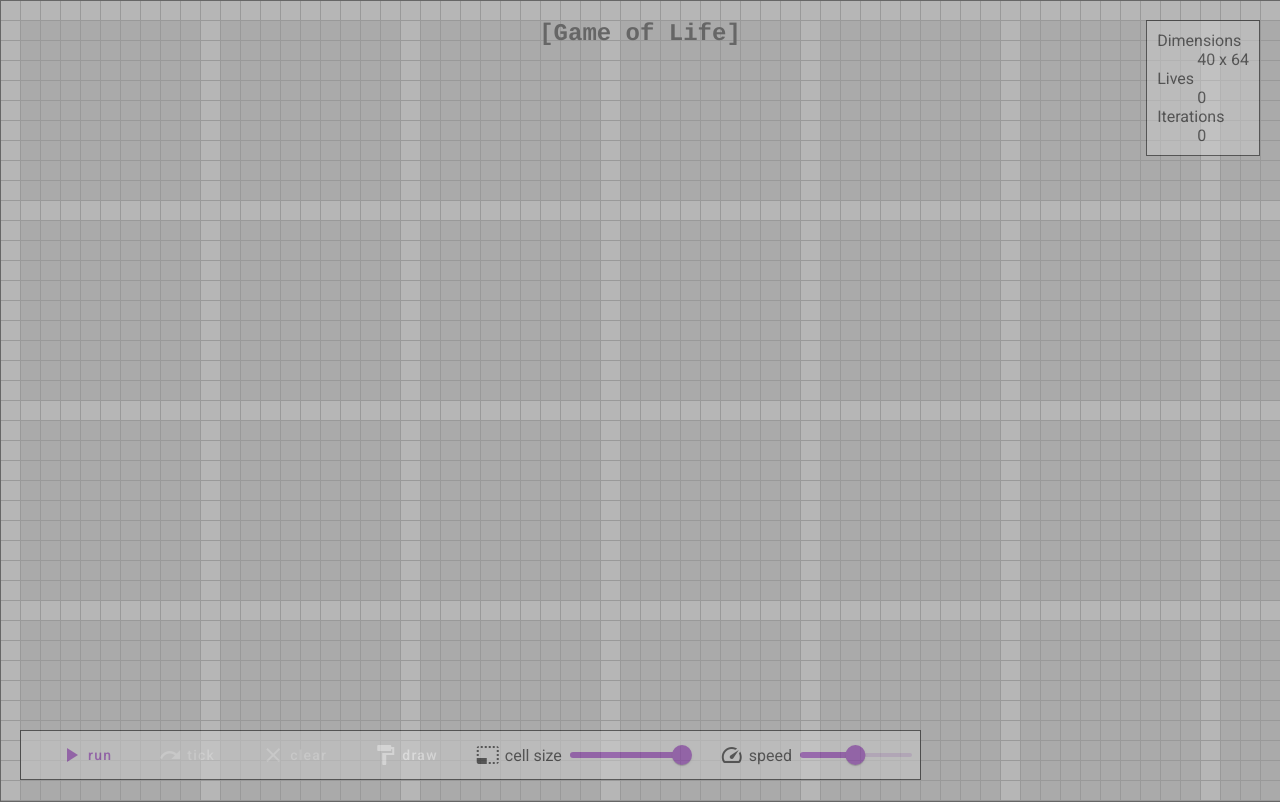
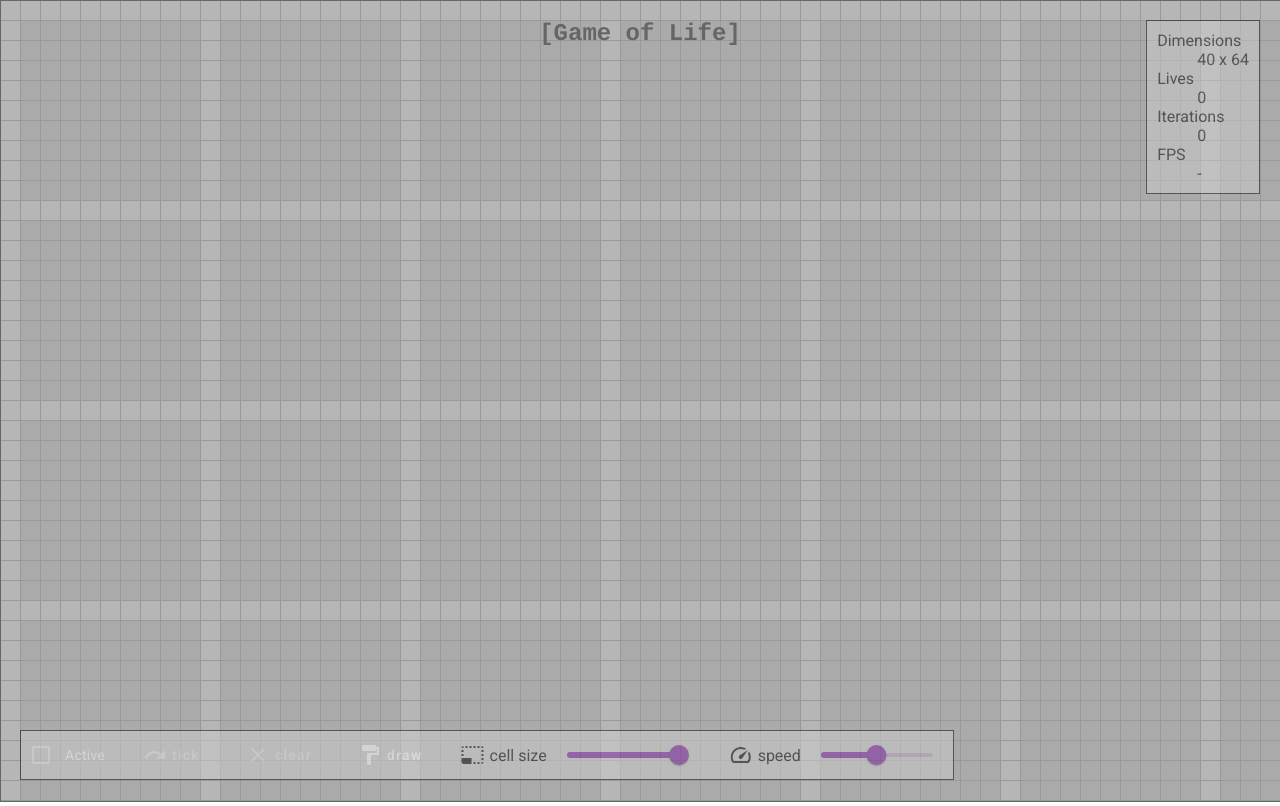
Before and after one commit to wvankoppen/game-of-life, an Angular app: page / in a window 1280 px wide. Built offline with nearby package versions, Linux system fonts and the light colour scheme.

Commit message:
fix component interaction

```diff
--- a/src/app/control/control.component.ts
+++ b/src/app/control/control.component.ts
@@ -9,30 +9,21 @@ import { figures, World } from '../model/game-of-life.model';
 @Component({
     selector: 'app-game-control',
     template: `
-        <button
-            mat-button
-            title="start"
-            color="primary"
-            (click)="gameOfLifeService.start()"
-            *ngIf="!gameOfLifeService.isStarted"
-        >
-            <i class="material-icons">play_arrow</i> run
-        </button>
-        <button
-            mat-button
-            title="stop"
-            (click)="gameOfLifeService.stop()"
-            *ngIf="gameOfLifeService.isStarted"
-        >
-            <i class="material-icons">stop</i> stop
-        </button>
+        <mat-checkbox
+            title="Active"
+            (change)="
+                gameOfLifeService.isRunning = !gameOfLifeService.isRunning
+            "
+            [checked]="gameOfLifeService.isRunning"
+        >Active
+        </mat-checkbox>
 
         <button
             mat-button
             (click)="gameOfLifeService.evolve()"
             title="Tick"
             [disabled]="
-                gameOfLifeService.isStarted || !(evolution$ | async | hasLife)
+                gameOfLifeService.isRunning || !(evolution$ | async | hasLife)
             "
         >
             <i class="material-icons">redo</i> tick
@@ -78,13 +69,17 @@ import { figures, World } from '../model/game-of-life.model';
                 margin: 0 5px 0 30px;
                 padding: 0;
             }
+
+            mat-slider {
+              margin: 0 20px 0;
+            }
         `,
     ],
 })
 export class ControlComponent implements OnInit {
     speedMin = 1;
     speedMax = 100;
-    sizeMin = 5;
+    sizeMin = 2;
     sizeMax = 20;
 
     constructor(
--- a/src/app/control/control.module.ts
+++ b/src/app/control/control.module.ts
@@ -1,7 +1,9 @@
 import { NgModule } from '@angular/core';
 import { CommonModule } from '@angular/common';
 import { FormsModule } from '@angular/forms';
+import { MatCheckboxModule } from '@angular/material/checkbox';
 import { MatDialogModule } from '@angular/material/dialog';
+import { MatDividerModule } from "@angular/material/divider";
 import { MatIconModule } from '@angular/material/icon';
 import { MatSliderModule } from '@angular/material/slider';
 import { MatButtonModule } from '@angular/material/button';
@@ -21,6 +23,8 @@ import { StatsComponent } from './stats.component';
     MatDialogModule,
     DialogModule,
     MatIconModule,
+    MatCheckboxModule,
+    MatDividerModule,
   ],
     exports: [ControlComponent, StatsComponent, ControlComponent],
 })
--- a/src/app/control/stats.component.ts
+++ b/src/app/control/stats.component.ts
@@ -17,6 +17,9 @@ import { World } from '../model/game-of-life.model';
 
                 <dt>Iterations</dt>
                 <dd>{{ evolution$ | async | iterations }}</dd>
+
+                <dt>FPS</dt>
+                <dd>{{ gameOfLifeService.isRunning ? (gameOfLifeService.frameRate | number:'1.1-1') : '-' }}</dd>
             </dl>
     `,
     styles: [
--- a/src/app/game/game-of-life.service.ts
+++ b/src/app/game/game-of-life.service.ts
@@ -11,14 +11,25 @@ export class GameOfLifeService {
     evolution$: Observable<World>;
     paintBrush?: string;
 
-    private interval: any;
+    frameRate?: number;
     private _evolution: BehaviorSubject<World>;
-    private _speed: number = 50;
+    speed: number = 50;
+    private _isRunning = false;
 
     constructor() {
         const init = { cells: matrix(0, 0), iteration: 0 };
         this._evolution = new BehaviorSubject(init);
         this.evolution$ = this._evolution.asObservable();
+    }
+
+    get isRunning(): boolean {
+        return this._isRunning;
+    }
+    set isRunning(value: boolean) {
+        this._isRunning = value;
+        if (this._isRunning) {
+            this.run();
+        }
     }
 
     reset() {
@@ -100,19 +111,6 @@ export class GameOfLifeService {
         });
     }
 
-    get isStarted(): boolean {
-        return !!this.interval;
-    }
-
-    get speed(): number {
-        return this._speed;
-    }
-
-    set speed(value: number) {
-        this._speed = value;
-        this.checkRestart();
-    }
-
     paint(center: Coordinate) {
         if (!this.paintBrush) {
             throw new Error('No paint brush set');
@@ -140,23 +138,17 @@ export class GameOfLifeService {
         });
     }
 
-    start() {
-        const interval = Math.round(2000 / this.speed);
-        if (this.interval) {
-            throw new Error('First clear existing interval handler!');
-        }
-        this.interval = setInterval(() => this.evolve(), interval);
-    }
-
-    stop() {
-        clearInterval(this.interval);
-        this.interval = null;
-    }
-
-    private checkRestart() {
-        if (this.isStarted) {
-            this.stop();
-            this.start();
-        }
+    run() {
+        let prevTimestamp: number;
+        const step = (timestamp: number) => {
+            this.frameRate = 1000 / (timestamp - prevTimestamp);
+            prevTimestamp = timestamp;
+            this.evolve();
+            if (this.isRunning) {
+              //TODO: Use setTimeout to wire speed config
+                window.requestAnimationFrame(step);
+            }
+        };
+        window.requestAnimationFrame(step);
     }
 }
```
Lines whose indentation alone changed are shown as unchanged.
